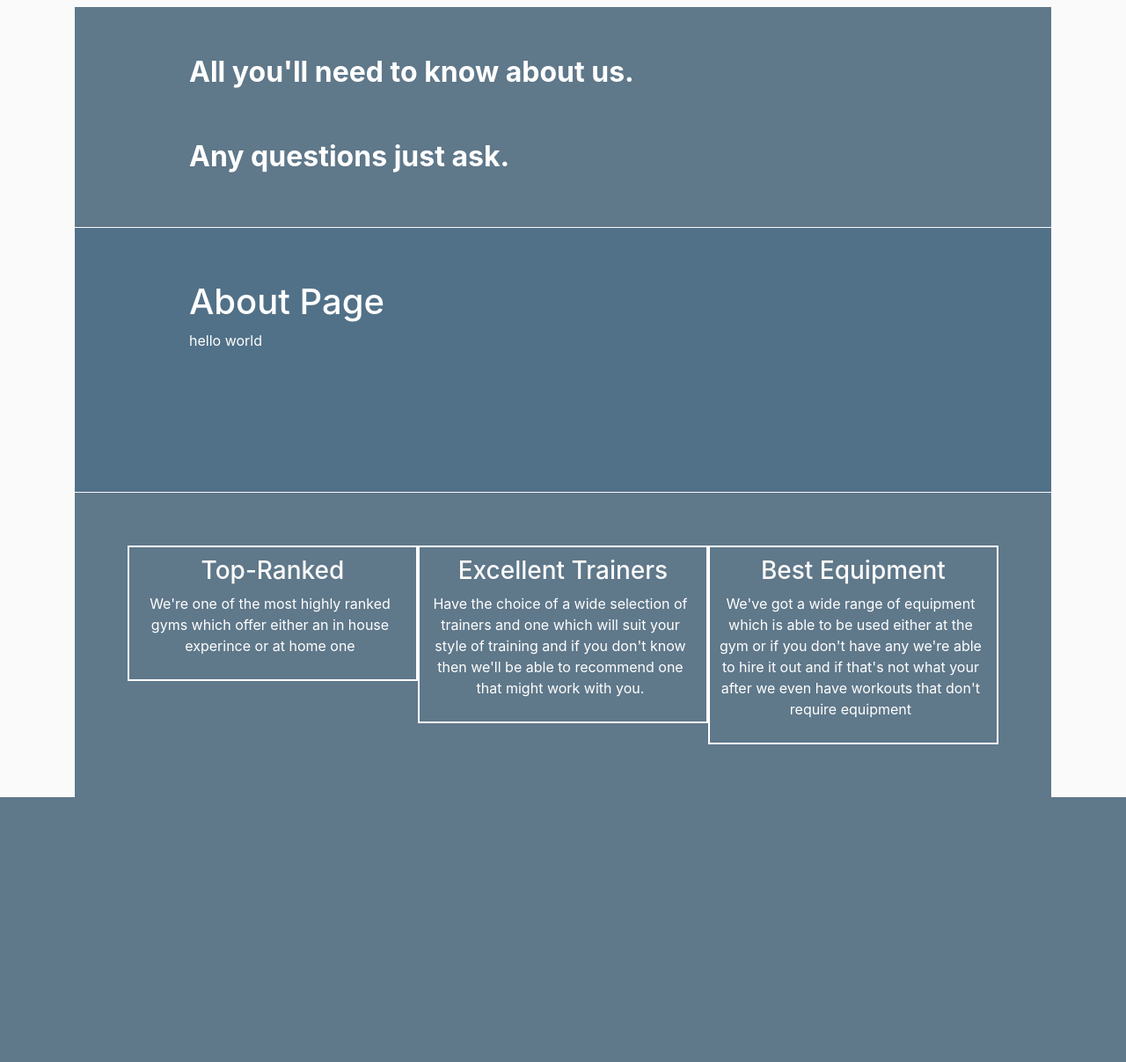
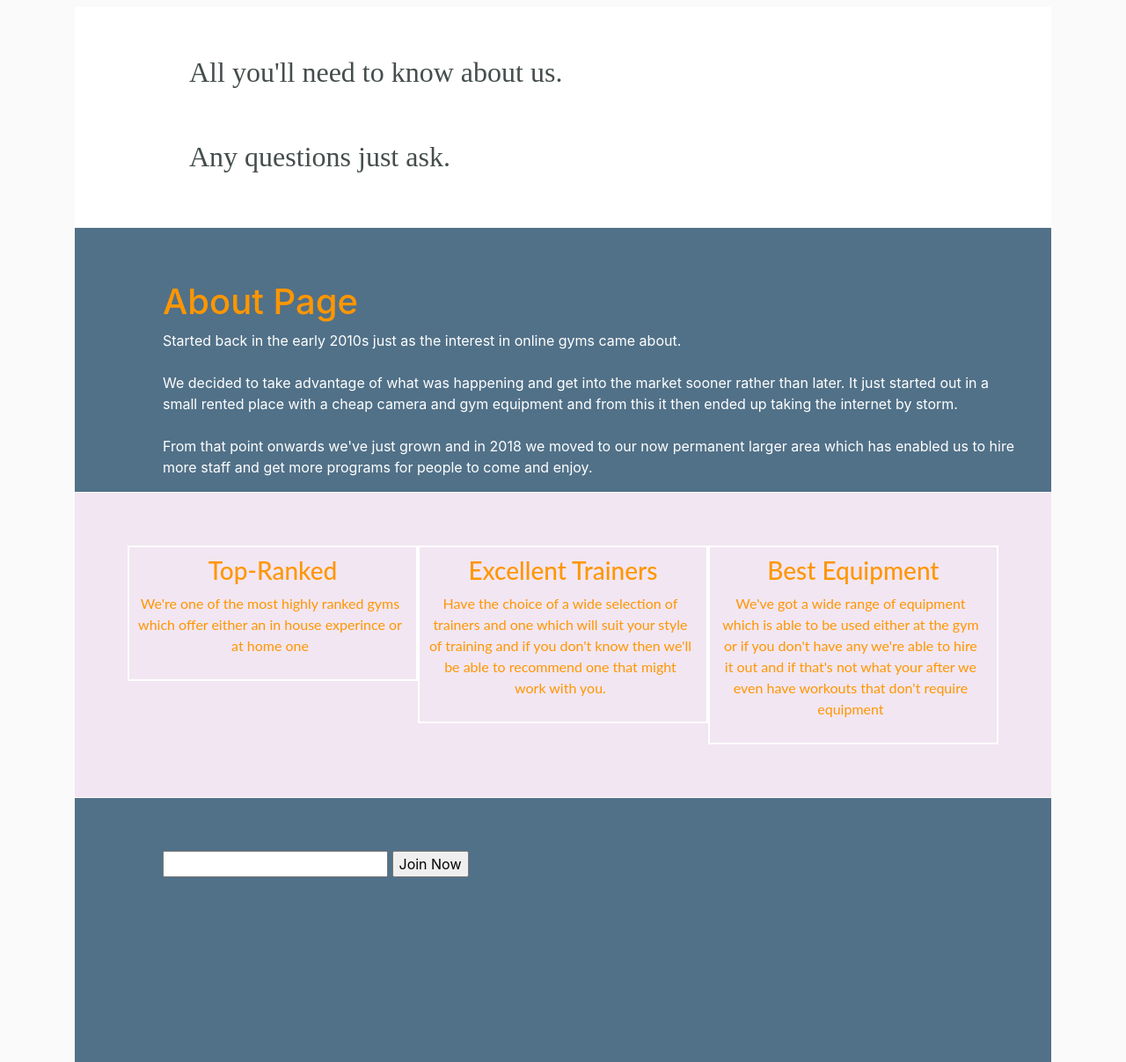
Before and after one commit to charliemarugithub/AgileProjectWebsite, a Django app: page /about/ in a window 1280 px wide. Shown: the part 56-1263 px from the top of the page at 88% size. Before the commit the page ends 962 px from the top, so only its background shows below. Run offline with Django 3.2, Linux system fonts and the light colour scheme; some libraries are stand-ins or nearby versions.

Commit message:
update
Just updating with the final touches but couldn't get CSS working to display on my end.

```diff
--- a/ClubEx/static/ClubEx/style.css
+++ b/ClubEx/static/ClubEx/style.css
@@ -88,39 +88,42 @@ a.article-title:hover {
 
 /*About Page CSS*/
 #topBox {
-  background-color: #5f788a;
+  background-color: #ffffff;
   width: 100%;
   height: 250px;
-  color: #ffffff;
+  color: #454d4d;
 }
 
 p#topBoxText{
   padding-top: 50px;
   padding-left: 130px;
-  font-weight: bold;
+  font-weight: bold 700;
   font-size: xx-large;
+  font-family: Raleway;
 }
 
 #middleBox {
   margin-top: 1px;
   background-color: #517188;
   padding-top: 60px;
-  padding-left: 130px;
+  padding-left: 100px;
+  padding-right: 30px;
   color: #ffffff;
   width: 100%;
   height: 300px;
 }
 
 #middleBox h1 {
-  color: #ffffff;
+  color: #ff9600;
 }
 
 #middleBoxTwo {
   margin-top: 1px;
-  background-color: #5f788a;
+  background-color: #f2e6f2;
   padding: 60px;
-  color: #ffffff;
+  color: #ff9600;
   width: 100%;
+  font-family: Lato;
 }
 
 #column {
@@ -131,7 +134,7 @@ p#topBoxText{
 }
 
 #column h3 {
-  color: #fafafa;
+  color: #ff9600;
   text-align: center;
 }
 
@@ -145,3 +148,14 @@ p#topBoxText{
   display: table;
   clear: both;
 }
+
+#bottomBox {
+  margin-top: 1px;
+  background-color: #517188;
+  padding-top: 60px;
+  padding-left: 100px;
+  padding-right: 30px;
+  color: #ffffff;
+  width: 100%;
+  height: 300px;
+}
--- a/ClubEx/templates/ClubEx/about.html
+++ b/ClubEx/templates/ClubEx/about.html
@@ -10,7 +10,15 @@
 </div>
 <div id="middleBox">
     <h1>About Page</h1>
-    <p>hello world</p>
+    <p>Started back in the early 2010s just as the interest in online gyms came about.
+        <br>
+        <br>
+        We decided to take advantage of what was happening and get into the market sooner rather than later.
+        It just started out in a small rented place with a cheap camera and gym equipment and from this it then ended up taking the internet by storm.
+        <br>
+        <br>
+        From that point onwards we've just grown and in 2018 we moved to our now permanent larger area which has enabled us to hire more staff and get more programs for people to come and enjoy.
+    </p>
 </div>
 
 <div id="middleBoxTwo">
@@ -28,4 +36,11 @@
     </div>
 </div>
 
+<div id="bottomBox">
+    <form action="">
+        <input type="text">
+        <input type="submit" value="Join Now">
+    </form>
+</div>
+
 {% endblock content %}
```
